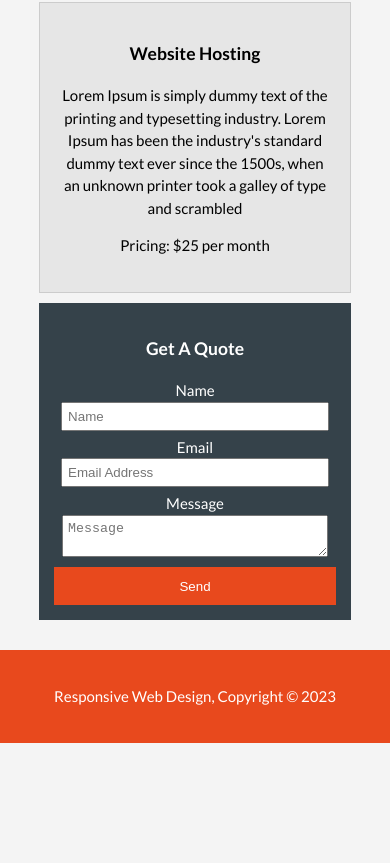
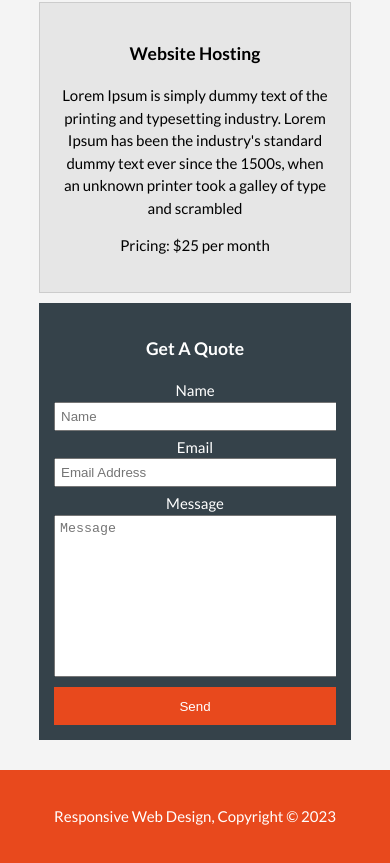
Before and after one commit to Shmehade321/html-css-website, a plain HTML site: page services.html in a window 390 px wide. Shown: the part 998-1861 px from the top of the page. Before the commit the page ends 1741 px from the top, so only its background shows below. Drawn offline with Linux system fonts and the light colour scheme.

Commit message:
Make a CSS fix in Get A Quote section in services page

```diff
--- a/css/style.css
+++ b/css/style.css
@@ -193,8 +193,12 @@ ul.services li {
     width: 100%;
   }
 
+  .quote {
+    overflow: hidden;
+  }
+
   #newsletter form input[type="email"], .quote input, .quote textarea {
-    width: 100%;
+    width: 100% !important;
     margin-bottom: 5px;
   }
 }
--- a/services.html
+++ b/services.html
@@ -98,7 +98,7 @@
               </div>
               <div>
                 <label>Message</label><br />
-                <textarea placeholder="Message"></textarea>
+                <textarea placeholder="Message" rows="10"></textarea>
               </div>
               <button class="button_1" type="submit">Send</button>
             </form>
```
